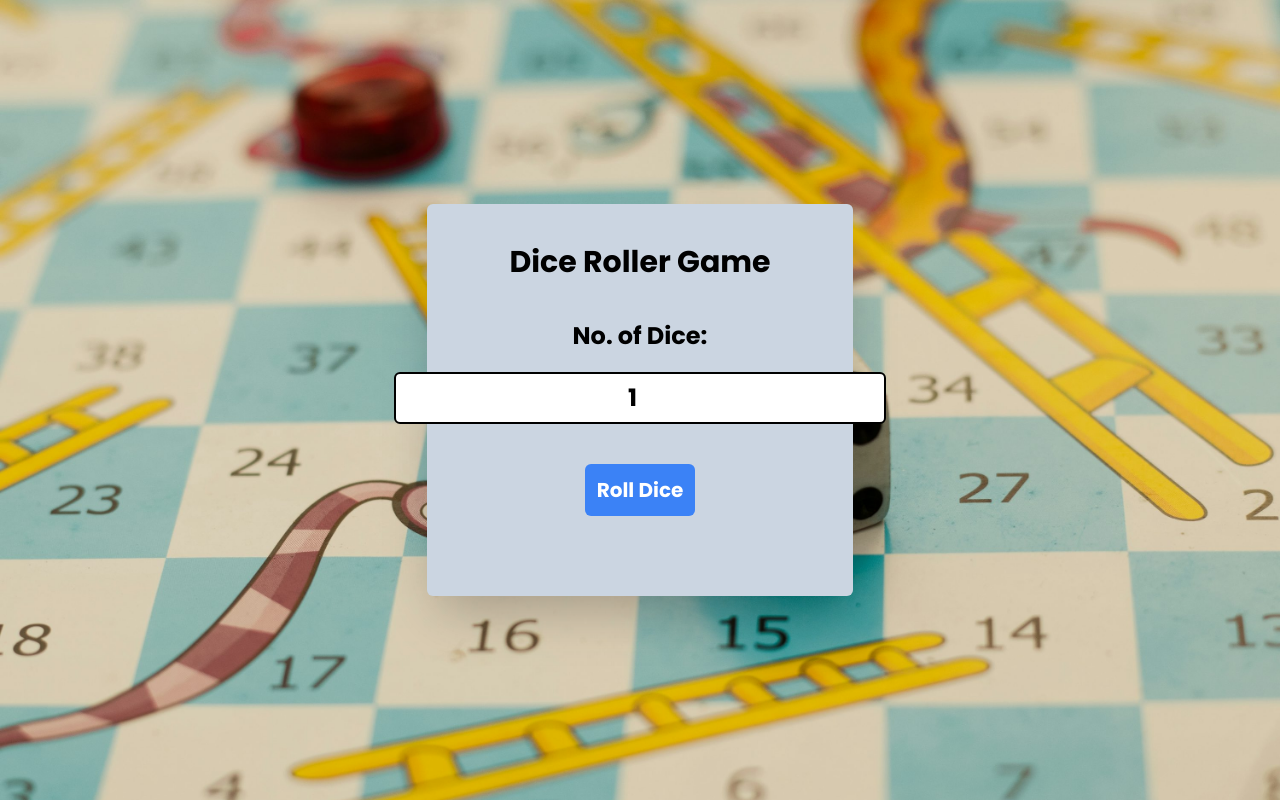
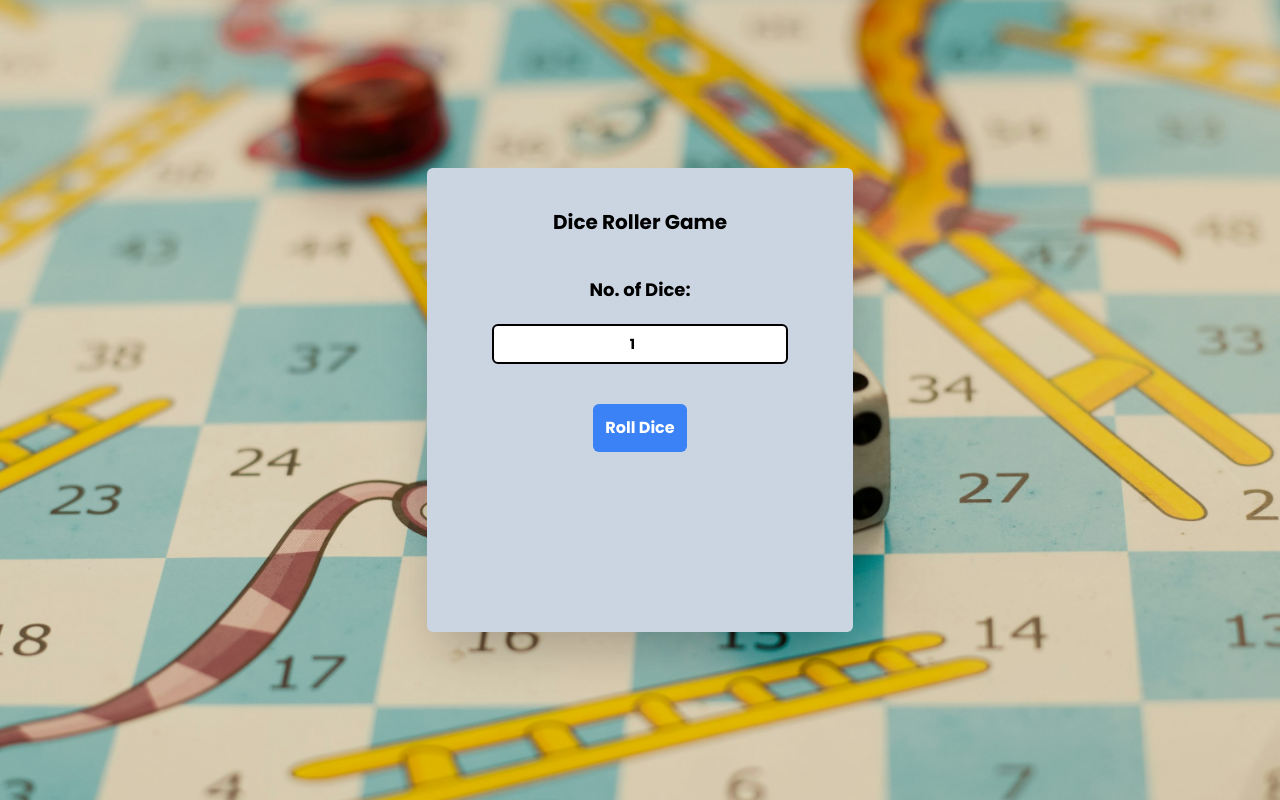
Before and after one commit to ccg404/Dice-Roll-Game, a website: page src/index.html in a window 1280 px wide. Drawn offline with Linux system fonts and the light colour scheme.

Commit message:
further more changes to the game

```diff
--- a/src/index.html
+++ b/src/index.html
@@ -10,16 +10,16 @@
 <link href="https://fonts.googleapis.com/css2?family=Poppins:ital,wght@0,100;0,200;0,300;0,400;0,500;0,600;0,700;0,800;0,900;1,100;1,200;1,300;1,400;1,500;1,600;1,700;1,800;1,900&display=swap" rel="stylesheet">
 </head>
 <body>
-    <div class=" h-screen flex justify-center items-center bg-web-background bg-cover bg-no-repeat font-poppins">
+    <div class=" h-screen flex justify-center items-center bg-web-background bg-cover bg-no-repeat font-poppins md:bg-cover">
         <div class="flex flex-col justify-center items-center bg-slate-300 w-1/3 text-center rounded-md shadow-2xl">
-            <h1 class="font-bold text-3xl m-10">Dice Roller Game</h1>
-            <label for="numOfDice" class="font-bold text-2xl">No. of Dice:</label>
-            <input type="number" id="numOfDice" name="numOfDice" value="1" min="1" class="p-2 border-2 border-black rounded-md m-5 text-center font-bold text-2xl">
+            <h1 class="font-bold text-3xl m-10 md:text-xl">Dice Roller Game</h1>
+            <label for="numOfDice" class="font-bold text-2xl md:text-lg">No. of Dice:</label>
+            <input type="number" id="numOfDice" name="numOfDice" value="1" min="1" class="p-2 border-2 border-black rounded-md m-5 text-center font-bold text-2xl md:text-sm">
             <div class="m-5">
-                <button class="bg-blue-500 p-3 text-white rounded-md text-xl font-bold hover:bg-blue-600" onclick="rollDice()">Roll Dice</button>
+                <button class="bg-blue-500 p-3 text-white rounded-md text-xl font-bold hover:bg-blue-600 md:text-base" onclick="rollDice()">Roll Dice</button>
             </div>
             <div id="diceResult" class="font-bold text-lg"></div>
-            <div id="dice-image-container" class="flex flex-row mb-5">
+            <div id="dice-image-container" class="h-40 overflow-y-auto w-full max-w-xs md:max-w-full">
                 <div id="diceImages" class="p-5 flex flex-row flex-wrap items-center justify-center gap-2"></div>
             </div>
         </div>
```
Also changed, not shown: src/output.css.
